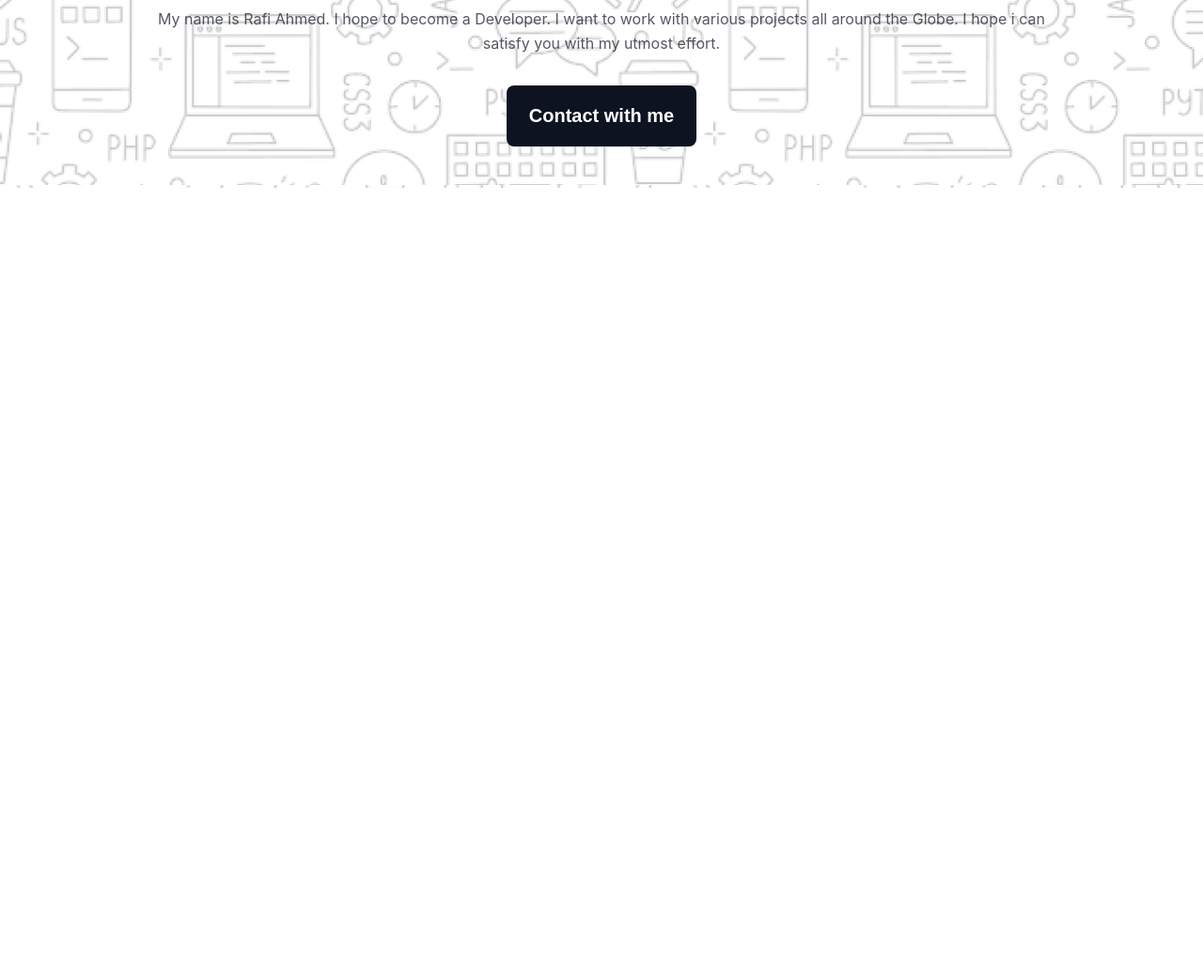
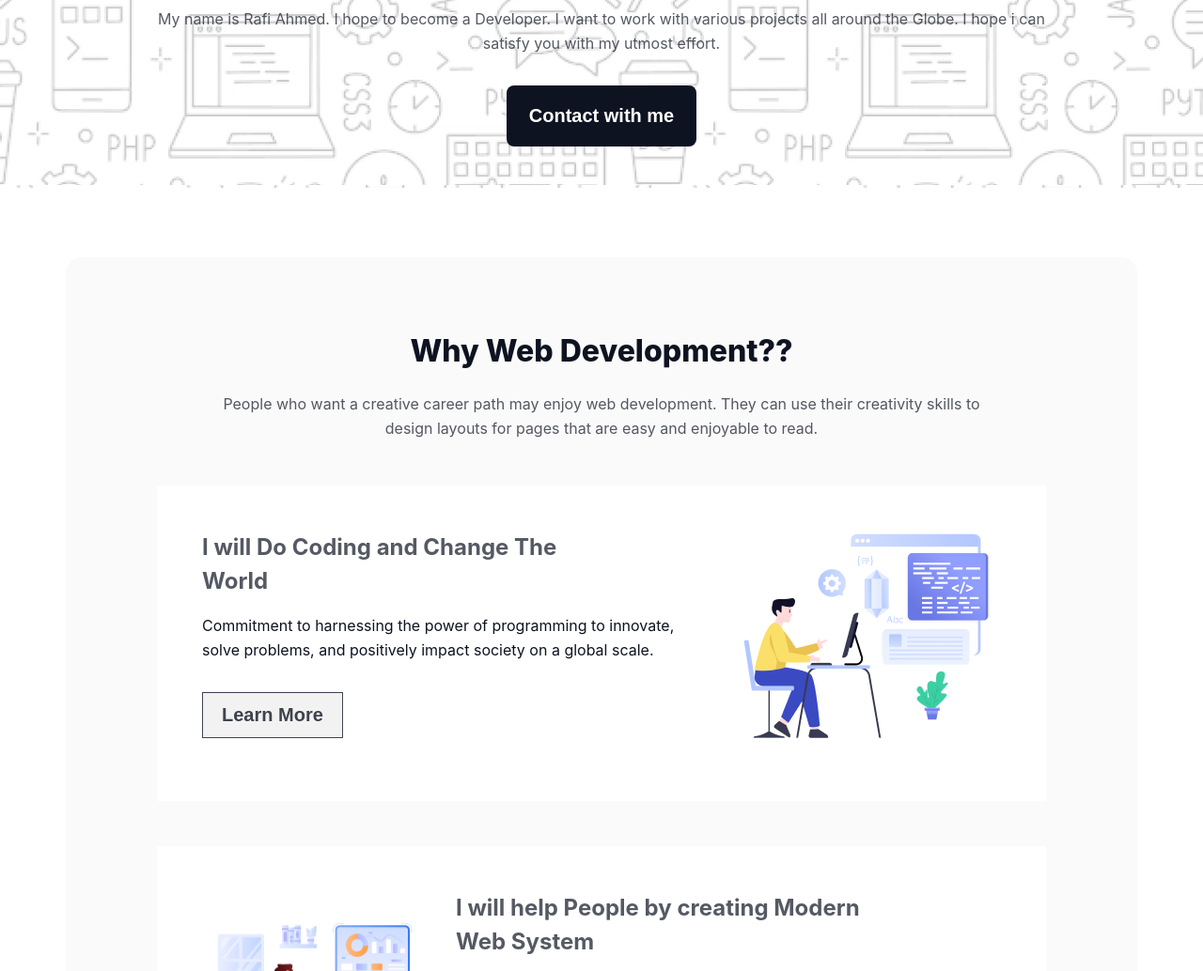
Before and after one commit to R-RafiAhmed/PH-Assignment-1, a plain HTML site: page index.html in a window 1280 px wide. Shown: the part 590-1624 px from the top of the page at 94% size. Before the commit the page ends 800 px from the top, so only its background shows below. Drawn offline with Linux system fonts and the light colour scheme.

Commit message:
added about/learn section

```diff
--- a/index.html
+++ b/index.html
@@ -12,8 +12,6 @@
             <h2>Rafi.A</h2>
             <button class="btn">Download Resume</button>
         </nav>
-    </header>
-    <main>
         <section class="banner">
             <div class="banner-content">
                 <div class="inner-banner-content">
@@ -24,6 +22,42 @@
                 </div>
             </div>
         </section>
+    </header>
+    <main>
+        <section class="about">
+            <div class="section-head">
+                <div class="inner-section-head">
+                    <h3 class="section-title">Why Web Development??</h3>
+                    <p class="section-des">People who want a creative career path may enjoy web development. They can use their creativity skills to design layouts for pages that are easy and enjoyable to read.</p>
+                </div>
+            </div>
+            <div class="learn">
+                <div class="inner-learn">
+                    <div class="learn-text">
+                        <h4>I will Do Coding and Change The <br> World</h4>
+                        <p>Commitment to harnessing the power of programming to innovate, <br> solve problems, and positively impact society on a global scale.</p>
+                        <button class="btn">Learn More</button>
+                    </div>
+                    <img src="assets/Layer_1.png" alt="coding">
+                </div>
+                <div class="inner-learn">
+                    <img src="assets/Group 3.png" alt="coding">
+                    <div class="learn-text">
+                        <h4>I will help People by creating Modern <br> Web System</h4>
+                        <p>Modern web apps are designed to be responsive, meaning they adapt well to various screen sizes and devices, including smartphones, tablets, and desktops.</p>
+                        <button class="btn">Learn More</button>
+                    </div>
+                </div>
+                <div class="inner-learn">
+                    <div class="learn-text">
+                        <h4>I will Do Coding and Change The <br> World</h4>
+                        <p>Commitment to harnessing the power of programming to innovate, <br> solve problems, and positively impact society on a global scale.</p>
+                        <button class="btn">Learn More</button>
+                    </div>
+                    <img src="assets/Group 4.png" alt="coding">
+                </div>
+            </div>
+        </section>
     </main>
 </body>
 </html>
--- a/style/style.css
+++ b/style/style.css
@@ -21,6 +21,32 @@ body{
     border-radius: 8px;
     opacity: 0.8;
 }
+.section-head {
+    display: flex;
+    justify-content: center;
+    align-items: center;
+}
+.inner-section-head{
+    max-width: 852px;
+    text-align: center;
+}
+.section-title{
+    color: rgb(13, 19, 33);
+    font-size: 32px;
+    font-weight: 800;
+    margin-bottom: 24px;
+}
+.section-des{
+    color: rgb(13, 19, 33);
+    font-size: 16px;
+    font-weight: 400;
+    line-height: 26px;
+    opacity: 0.7;
+}
+main{
+    max-width: 1140px;
+    margin: 0 auto;
+}
 /* navigation part start */
 nav{
     display: flex;
@@ -38,6 +64,7 @@ nav h2{
 .banner{
     background: url("/assets/Hero-bg.png");
     text-align: center;
+    margin-bottom: 74px;
 
 }
 .banner-content{
@@ -75,3 +102,39 @@ nav h2{
     color: rgb(255, 255, 255);
     border: none;
 }
+/* About part start */
+.about{
+    text-align: center;
+    padding: 80px 97px 80px 97px;
+    border-radius: 16px;
+    background: rgba(13, 19, 33, 0.02);
+}
+.inner-learn{
+    display: flex;
+    justify-content: space-between;
+    padding: 48px 48px;
+    background: #FFFFFF;
+    margin-top: 48px;
+    gap: 30px;
+}
+.learn-text{
+    text-align: left;
+}
+.learn-text h4{
+    color: rgba(13, 19, 33, 0.7);
+    font-size: 24px;
+    font-weight: 700;
+    line-height: 36px;
+    margin-bottom: 16px;
+}
+.learn-text p{
+    color: rgb(13, 19, 33);
+    font-size: 16px;
+    font-weight: 400;
+    line-height: 26px;
+    margin-bottom: 32px;
+}
+.learn-text button{
+    padding: 12px 20px 12px 20px;
+    border-radius: 0;
+}
```
